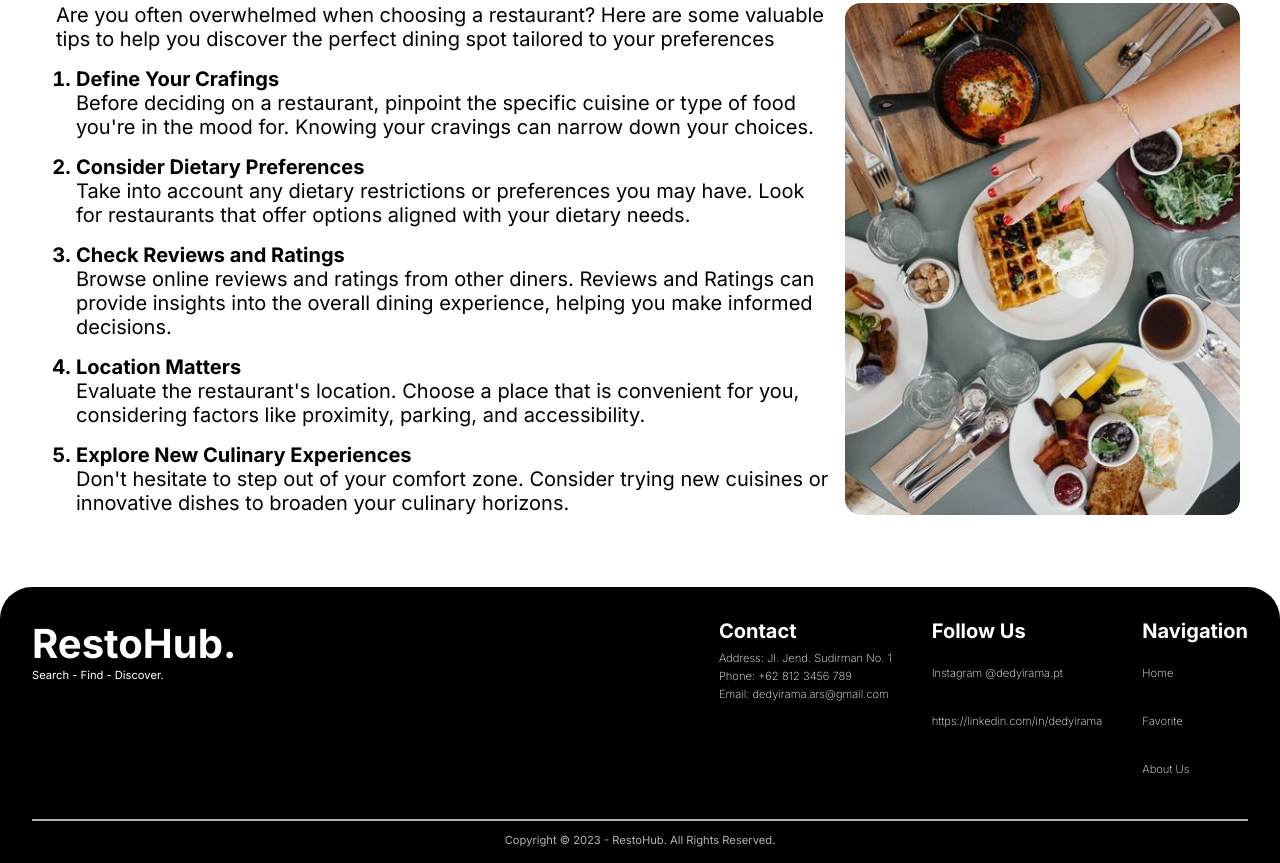
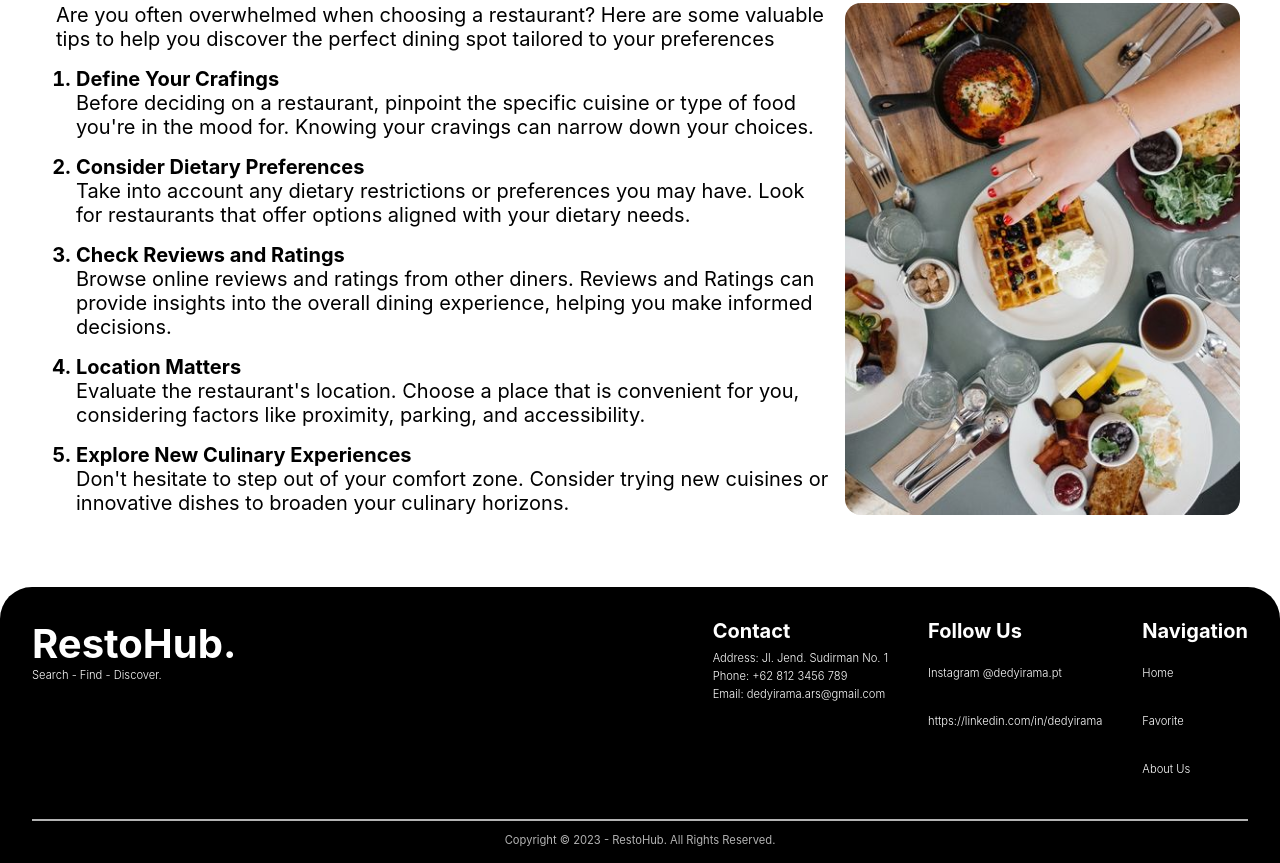
Before and after one commit to Dedyirama-id/RestoHub, a website built with webpack: page src/templates/index.html in a window 1280 px wide. Shown: the part 2535-3398 px from the top of the page. Built offline with nearby package versions, Linux system fonts and the light colour scheme; some packages are replaced by stand-ins of ours; no server answers; files whose address does not match are found by name.

Commit message:
Reducing font selection and caching font to idb

```diff
--- a/src/styles/scss/style.scss
+++ b/src/styles/scss/style.scss
@@ -788,7 +788,7 @@
 
           li {
             font-size: $fs-sm;
-            font-weight: 200;
+            font-weight: 300;
           }
         }
       }
@@ -803,7 +803,7 @@
 
       p.tagline {
         font-size: $fs-xs;
-        font-weight: lighter;
+        font-weight: 300;
       }
     }
 
--- a/src/templates/index.html
+++ b/src/templates/index.html
@@ -13,7 +13,8 @@
 
   <link rel="preconnect" href="https://fonts.googleapis.com">
   <link rel="preconnect" href="https://fonts.gstatic.com" crossorigin>
-  <link href="https://fonts.googleapis.com/css2?family=Inter:wght@200..700&family=Roboto+Condensed:wght@700&display=swap"
+  <link rel="preload"
+    href="https://fonts.googleapis.com/css2?family=Inter:wght@300..700&family=Roboto+Condensed:wght@700&display=swap"
     rel="stylesheet">
 </head>
 
--- a/webpack.common.js
+++ b/webpack.common.js
@@ -92,6 +92,13 @@
           },
         },
         {
+          urlPattern: ({ url }) => url.href.startsWith('https://fonts.googleapis.com/'),
+          handler: 'CacheFirst',
+          options: {
+            cacheName: 'google-font-api',
+          },
+        },
+        {
           urlPattern: /\.(?:png|jpg|jpeg|svg|webp|ico|ttf)$/,
           handler: 'CacheFirst',
           options: {
```
